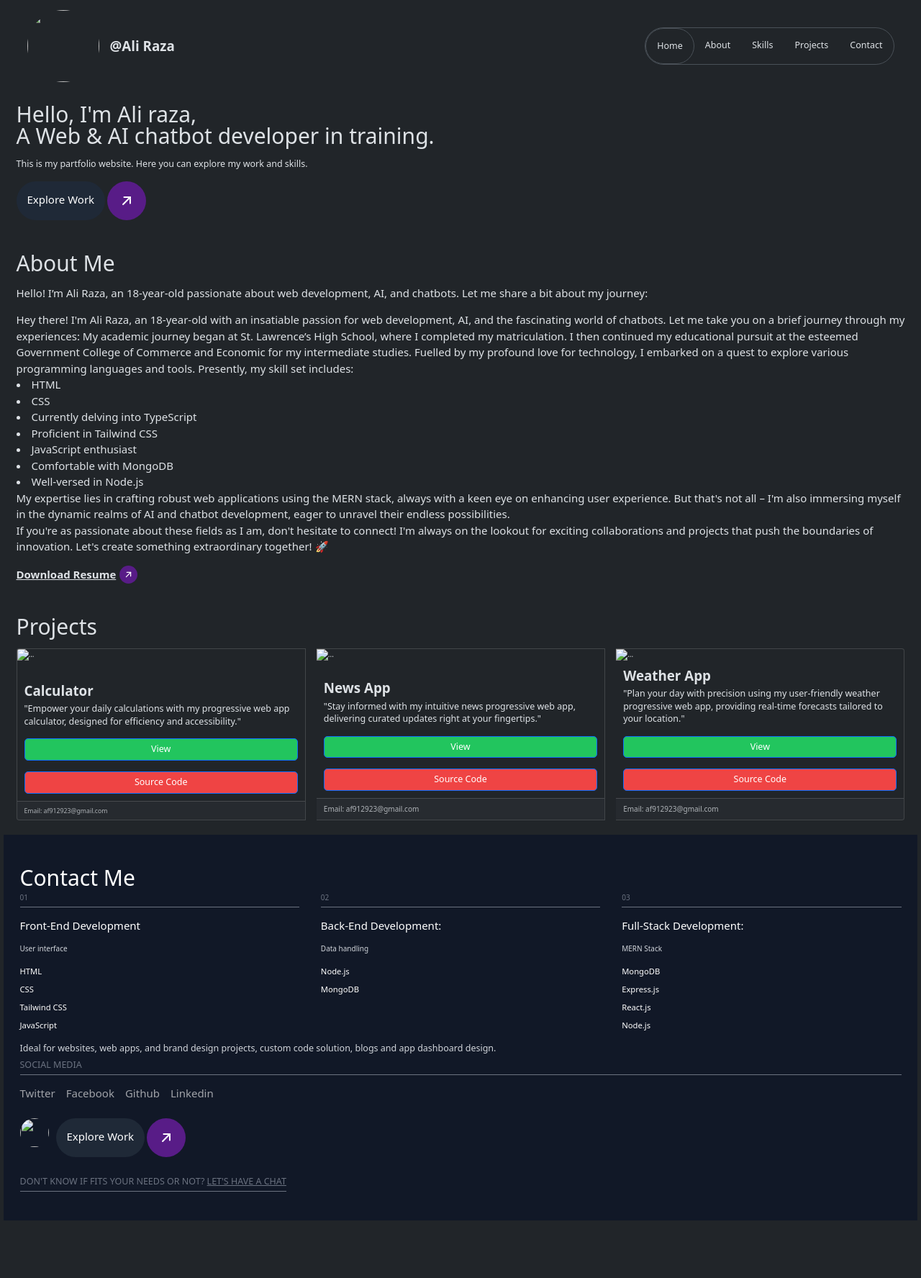
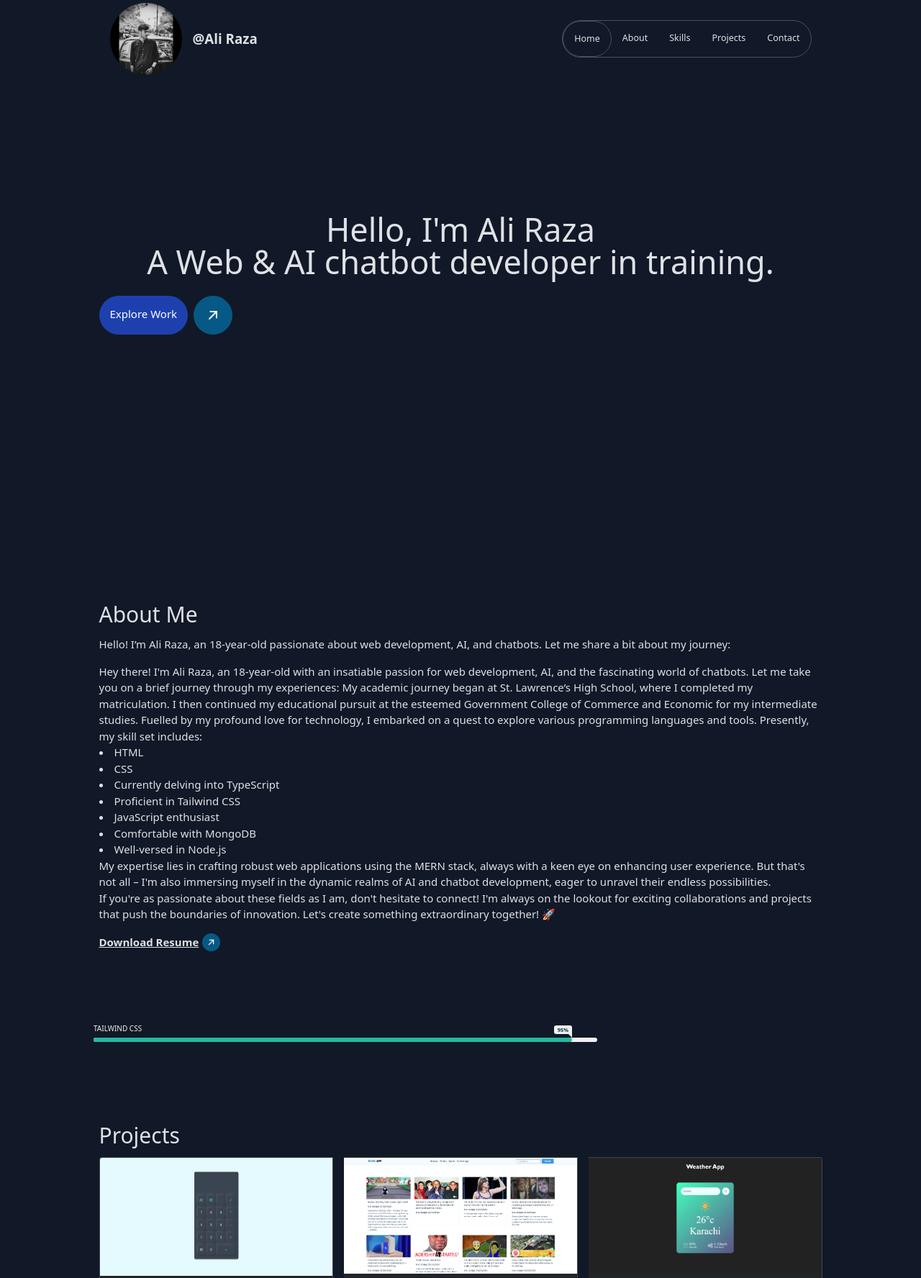
Before and after one commit to ALIRAZA4278/Portfolio, a plain HTML site: page index.html in a window 1280 px wide. Shown: the part 31-1807 px from the top of the page at 72% size. Before the commit the page ends 1732 px from the top, so only its background shows below. Drawn offline with nearby package versions, Linux system fonts and the light colour scheme.

Commit message:
Add files via upload

```diff
--- a/index.html
+++ b/index.html
@@ -2,47 +2,56 @@
 <html lang="en">
 
 <head>
-    <meta charset="UTF-8">
-    <meta name="viewport" content="width=device-width, initial-scale=1.0">
+    <meta charset="UTF-8" />
+    <meta name="viewport" content="width=device-width, initial-scale=1.0" />
     <title>Portfolio</title>
     <script src="https://cdn.tailwindcss.com"></script>
-    <link rel="stylesheet" href="https://maxcdn.bootstrapcdn.com/bootstrap/3.3.7/css/bootstrap.min.css">
+    <link rel="stylesheet" href="https://maxcdn.bootstrapcdn.com/bootstrap/3.3.7/css/bootstrap.min.css" />
     <link href="https://cdn.jsdelivr.net/npm/bootstrap@5.3.3/dist/css/bootstrap.min.css" rel="stylesheet"
-        integrity="sha384-QWTKZyjpPEjISv5WaRU9OFeRpok6YctnYmDr5pNlyT2bRjXh0JMhjY6hW+ALEwIH" crossorigin="anonymous">
+        integrity="sha384-QWTKZyjpPEjISv5WaRU9OFeRpok6YctnYmDr5pNlyT2bRjXh0JMhjY6hW+ALEwIH" crossorigin="anonymous" />
 
     <style>
         html {
             scroll-behavior: smooth;
         }
+
+        @keyframes animate {
+            100% {
+                transform: scaleX(1);
+            }
+        }
     </style>
 </head>
 
-<body class="p-4 " data-bs-theme="dark">
-
-    <!-- Nav bar  -->
-    <nav class="flex flex-col md:flex-row items-center gap-4 container mx-auto my-12">
-        <img class="w-20 h-20 md:w-40 h-40 rounded-full  " src="WhatsApp Image 2023-09-02 at 01.30.16.jpg" alt="">
-        <p class="text-3xl font-bold ">@Ali Raza</p>
+<body class="px-52 py-5 mt-0 bg-gray-900 space-y-40" data-bs-theme="dark">
+    <div class="h-[90vh]">
+        <!-- Top Section  -->
+        <nav class="flex flex-col md:flex-row items-center gap-4 container mx-auto mt-2 my-12">
+            <img class="w-20 h-20 md:w-40 h-40 rounded-full" src="Images/myPic.png" alt="" />
+            <p class="text-3xl font-bold">@Ali Raza</p>
             <ul class="flex border rounded-full md:ml-auto">
-            <li class="px-6 py-4 border rounded-full text-xl"><a href="#about">Home</a></li>
-            <li class="px-6 py-4 text-xl "><a href="#About">About</a></li>
-            <li class="px-6 py-4 text-xl "><a href="#skills">Skills</a></li>
+                <li class="px-6 py-4 border rounded-full text-xl">
+                    <a href="#about">Home</a>
+                </li>
+                <li class="px-6 py-4 text-xl"><a href="#About">About</a></li>
+                <li class="px-6 py-4 text-xl"><a href="#skills">Skills</a></li>
                 <li class="px-6 py-4 text-xl"><a href="#Projects">Projects</a></li>
                 <li class="px-6 py-4 text-xl"><a href="#solutions">Contact</a></li>
             </ul>
         </nav>
 
-    <!-- Header -->
-    <header class="container mx-auto my-12" id="#About">
-        <h2 class="text-5xl">Hello, I'm Ali raza, <br>A Web & AI chatbot developer in training.</h2>
-        <h4 class="text-xl my-6">This is my partfolio website. Here you can explore my work and skills.</h4>
+        <header class="container px-auto mx-auto mt-[24vh]" id="#About">
+            <h2 class="text-7xl text-center ">
+                Hello, I'm Ali Raza <br />
+                A Web & AI chatbot developer in training.
+            </h2>
 
-        <div class="flex gap-1">
-            <a class="bg-gray-800 text-white  p-4  text-2xl rounded-full hover:opacity-80" href="#Projects">Explore
+            <div class="flex mt-10 space-x-3 mx-auto">
+                <a class="bg-blue-800 text-white p-4 text-2xl rounded-full hover:opacity-80" href="#Projects">Explore
                     Work</a>
-            <a class="bg-purple-900 text-white p-4 rounded-full hover:opacity-80 group" href="#Projects">
-                <svg xmlns="http://www.w3.org/2000/svg" class="transition -rotate-45 group-hover:-rotate-0" width="24"
-                    height="24" viewBox="0 0 24 24" stroke-width="2" stroke="currentcolor" fill="none"
+                <a class="bg-sky-800 text-white p-4 rounded-full hover:opacity-80 group" href="#Projects">
+                    <svg xmlns="http://www.w3.org/2000/svg" class="transition -rotate-45 group-hover:-rotate-0"
+                        width="24" height="24" viewBox="0 0 24 24" stroke-width="2" stroke="currentcolor" fill="none"
                         stroke-linecap="round" stroke-linejoin="round">
                         <path stroke="none" d="M0 0h24v24H0z" fill="none"></path>
                         <path d="M5 12l14 0"></path>
@@ -52,40 +61,52 @@
                 </a>
             </div>
         </header>
+    </div>
 
     <!-- About section -->
+
     <section class="container mx-auto my-11" id="About">
         <!-- class="md:max-w-2xl lg:max-w-3xl xl:max-w-5xl ml-auto" PHLE ABOUT K DIV KI CLASS YA THI -->
         <div class="ml-auto">
             <h1 class="text-5xl leading-10q my-6">About Me</h1>
 
-            <h3 class="text-2xl leading-9 my-6">  Hello! I’m Ali Raza, an 18-year-old passionate about web development, AI, and chatbots. Let me share a bit about my journey:
-                <p class="mt-4">Hey there! I'm Ali Raza, an 18-year-old with an insatiable passion for web development, AI, and the
-                    fascinating world of chatbots. Let me take you on a brief journey through my experiences:
-
-                    My academic journey began at St. Lawrence’s High School, where I completed my matriculation. I then
-                    continued my educational pursuit at the esteemed Government College of Commerce and Economic for my
-                    intermediate studies.
-
-                    Fuelled by my profound love for technology, I embarked on a quest to explore various programming
-                    languages and tools. Presently, my skill set includes:
+            <h3 class="text-2xl leading-9 my-6">
+                Hello! I’m Ali Raza, an 18-year-old passionate about web development,
+                AI, and chatbots. Let me share a bit about my journey:
+                <p class="mt-4">
+                    Hey there! I'm Ali Raza, an 18-year-old with an insatiable passion
+                    for web development, AI, and the fascinating world of chatbots. Let
+                    me take you on a brief journey through my experiences: My academic
+                    journey began at St. Lawrence’s High School, where I completed my
+                    matriculation. I then continued my educational pursuit at the
+                    esteemed Government College of Commerce and Economic for my
+                    intermediate studies. Fuelled by my profound love for technology, I
+                    embarked on a quest to explore various programming languages and
+                    tools. Presently, my skill set includes:
                     <li class="list-style-type: disc">HTML</li>
                     <li class="list-style-type: disc">CSS</li>
-                    <li class="list-style-type: disc"> Currently delving into TypeScript</li>
-                    <li class="list-style-type: disc"> Proficient in Tailwind CSS</li>
+                    <li class="list-style-type: disc">
+                        Currently delving into TypeScript
+                    </li>
+                    <li class="list-style-type: disc">Proficient in Tailwind CSS</li>
                     <li class="list-style-type: disc">JavaScript enthusiast</li>
                     <li class="list-style-type: disc">Comfortable with MongoDB</li>
-                    <li class="list-style-type: disc"> Well-versed in Node.js</li>
-                    My expertise lies in crafting robust web applications using the MERN stack, always with a keen eye
-                    on enhancing user experience. But that's not all – I'm also immersing myself in the dynamic realms
-                    of AI and chatbot development, eager to unravel their endless possibilities.<br>
-                    If you're as passionate about these fields as I am, don't hesitate to connect! I'm always on the
-                    lookout for exciting collaborations and projects that push the boundaries of innovation. Let's
-                    create something extraordinary together! 🚀
+                    <li class="list-style-type: disc">Well-versed in Node.js</li>
+                    My expertise lies in crafting robust web applications using the MERN
+                    stack, always with a keen eye on enhancing user experience. But
+                    that's not all – I'm also immersing myself in the dynamic realms of
+                    AI and chatbot development, eager to unravel their endless
+                    possibilities.<br />
+                    If you're as passionate about these fields as I am, don't hesitate
+                    to connect! I'm always on the lookout for exciting collaborations
+                    and projects that push the boundaries of innovation. Let's create
+                    something extraordinary together! 🚀
+                </p>
             </h3>
-            <a class="flex gap-2 items-center font-semibold underline text-2xl" href="Resume.jpg" download="Resume">
+
+            <a class="flex gap-2 items-center font-semibold underline text-2xl" href="Images/Resume.jpg" download="Resume">
                 Download Resume
-                <span class="bg-purple-900 text-white p-2 rounded-full hover:opacity-80 group">
+                <span class="bg-sky-800 text-white p-2 rounded-full hover:opacity-80 group">
                     <svg xmlns="http://www.w3.org/2000/svg" class="transition -rotate-45 group-hover:-rotate-0"
                         width="15" height="15" viewBox="0 0 24 24" stroke-width="2" stroke="currentcolor" fill="none"
                         stroke-linecap="round" stroke-linejoin="round">
@@ -99,66 +120,97 @@
         </div>
     </section>
 
+    <!-- Skills section -->
 
-    <!-- skills section -->
-
-
+    <div class="mx-auto">
+        <div class="text-[#f0f0e6] mb-2">
+            <span class="text-base font-medium">TAILWIND CSS</span>
+        </div>
+        <div
+            class="w-[100%] relative h-2.5 w-[200px] min-[300px]:w-[250px] min-[400px]:w-[350px] sm:w-[500px] md:w-[600px] lg:w-[700px] bg-[#f0f0f0] origin-left animate-[animate_1s_cubic-bezier(1,0,0.5,1)_forwards] rounded-[10px] scale-x-0">
+            <span
+                class="w-[95%] after:content-[&quot;95%&quot;] absolute bg-[#25b79f] h-full origin-left animate-[animate_1s_1s_cubic-bezier(1,0,0.5,1)_forwards] rounded-[10px] scale-x-0 before:absolute before:content-[&quot;&quot;] before:h-0 before:w-0 before:border-r-0 before:border-t-[#f0f0f0] before:border-b-0 before:border-[7px] before:border-solid before:border-transparent before:right-0 before:-top-3 after:absolute after:text-[#07374a] after:text-xs after:font-bold after:bg-[#f0f0f0] after:px-2 after:py-px after:rounded-[3px] after:right-0 after:-top-7 c"></span>
+        </div>
+    </div>
 
     <!-- Projects section -->
+
     <section class="container mx-auto my-12" id="Projects">
         <h1 class="text-5xl leading-10q my-6">Projects</h1>
         <div class="card-group gap-4">
             <div class="card">
-                <img src="Calculator.PNG" class="card-img-top h-50" alt="..."
-                    class="img-fluid w-40 h-16 rounded d-block mb-4 ">
+                <img src="Images/Project-1.png" class="card-img-top h-50" alt="..."
+                    class="img-fluid w-40 h-16 rounded d-block mb-4" />
                 <div class="card-body">
                     <h5 class="card-title text-3xl font-bold">Calculator</h5>
                     <p class="card-text text-xl">
-                        "Empower your daily calculations with my progressive web app calculator, designed for efficiency
-                        and accessibility."</p>
-                    <a href="https://calculator-bice-alpha.vercel.app/"><button class="btn btn-primary btn-lg btn-block mt-4 bg-green-500">View</button></a>
-                    <a href="https://github.com/ALIRAZA4278/Calculator"><button class="btn btn-primary btn-lg btn-block mt-4 bg-red-500">Source
-                            Code</button></a>
+                        "Empower your daily calculations with my progressive web app
+                        calculator, designed for efficiency and accessibility."
+                    </p>
+                    <a href="https://calculator-bice-alpha.vercel.app/"><button
+                            class="btn btn-primary btn-lg duration-[400ms] btn-block mt-4 bg-blue-800 border-2 border-gray-900 hover:bg-gray-900 hover:border-gray-900">
+                            View
+                        </button></a>
+                    <a href="https://github.com/ALIRAZA4278/Calculator"><button
+                            class="btn btn-primary btn-lg duration-[400ms] btn-block mt-4 bg-gray-900">
+                            Source Code
+                        </button></a>
                 </div>
                 <div class="card-footer">
-                    <small class="text-body-secondary text-sm">Email: af912923@gmail.com </small>
+                    <small class="text-body-secondary text-sm">Email: af912923@gmail.com
+                    </small>
                 </div>
             </div>
             <div class="card">
-                <img src="news app.PNG" class="card-img-top h-50" alt="...">
+                <img src="Images/Project-2.png" class="card-img-top h-50" alt="..." />
                 <div class="card-body">
                     <h5 class="card-title text-3xl font-bold">News App</h5>
                     <p class="card-text text-xl">
-                        "Stay informed with my intuitive news progressive web app, delivering curated updates right at
-                        your fingertips."
+                        "Stay informed with my intuitive news progressive web app,
+                        delivering curated updates right at your fingertips."
                     </p>
-                    <a href="https://weather-app-sigma-mocha-92.vercel.app/"><button class="btn btn-primary btn-lg btn-block mt-4 bg-green-500">View</button></a>
-                    <a href="https://github.com/ALIRAZA4278/News-App"><button class="btn btn-primary btn-lg btn-block mt-4 bg-red-500">Source
-                            Code</button></a>
-
+                    <a href="https://weather-app-sigma-mocha-92.vercel.app/"><button
+                            class="btn btn-primary btn-lg duration-[400ms] btn-block mt-4 bg-blue-800 border-2 border-gray-900 hover:bg-gray-900 hover:border-gray-900">
+                            View
+                        </button></a>
+                    <a href="https://github.com/ALIRAZA4278/News-App"><button
+                            class="btn btn-primary btn-lg duration-[400ms] btn-block mt-4 bg-gray-900">
+                            Source Code
+                        </button></a>
                 </div>
                 <div class="card-footer text-xl">
-                    <small class="text-body-secondary">Email: af912923@gmail.com </small>
+                    <small class="text-body-secondary">Email: af912923@gmail.com
+                    </small>
                 </div>
             </div>
             <div class="card">
-                <img src="Weather app.PNG" class="card-img-top h-50" alt="..."  >
+                <img src="Images/Project-3.png" class="card-img-top h-50" alt="..." />
                 <div class="card-body">
-                    <h5 class="card-title text-3xl font-bold" >Weather App</h5>
-                    <p class="card-text text-xl">"Plan your day with precision using my user-friendly weather progressive web app, providing real-time forecasts tailored to your location."</p>
-                    <a href="https://weather-app-sigma-mocha-92.vercel.app/"><button class="btn btn-primary btn-lg btn-block mt-4 bg-green-500">View</button></a>
-                    <a href="https://github.com/ALIRAZA4278/Weather-app"><button class="btn btn-primary btn-lg btn-block mt-4 bg-red-500">Source
-                            Code</button></a>
+                    <h5 class="card-title text-3xl font-bold">Weather App</h5>
+                    <p class="card-text text-xl">
+                        "Plan your day with precision using my user-friendly weather
+                        progressive web app, providing real-time forecasts tailored to
+                        your location."
+                    </p>
+                    <a href="https://weather-app-sigma-mocha-92.vercel.app/"><button
+                            class="btn btn-primary btn-lg duration-[400ms] btn-block mt-4 bg-blue-800 border-2 border-gray-900 hover:bg-gray-900 hover:border-gray-900">
+                            View
+                        </button></a>
+                    <a href="https://github.com/ALIRAZA4278/Weather-app"><button
+                            class="btn btn-primary btn-lg duration-[400ms] btn-block mt-4 bg-gray-900">
+                            Source Code
+                        </button></a>
                 </div>
                 <div class="card-footer text-xl">
-                    <small class="text-body-secondary">Email: af912923@gmail.com </small>
+                    <small class="text-body-secondary">Email: af912923@gmail.com
+                    </small>
                 </div>
             </div>
         </div>
     </section>
 
+    <!-- Contact section -->
 
-    <!-- contact section -->
     <footer class="bg-gray-900 text-white py-12 p-4 -m-4" id="Contact">
         <section class="container mx-auto my-12">
             <h2 class="text-5xl">Contact Me</h2>
@@ -167,10 +219,8 @@
                 <div>
                     <p class="text-gray-500 border-b border-gray-500 py-2">01</p>
                     <h3 class="text-2xl my-6">Front-End Development</h3>
-                    <p class="text-gray-300">
-                        User interface
-                    </p>
-                    <ul class="my-6 space-y-3  text-lg ">
+                    <p class="text-gray-300">User interface</p>
+                    <ul class="my-6 space-y-3 text-lg">
                         <li><a href="#">HTML</a></li>
                         <li><a href="#">CSS</a></li>
                         <li><a href="#"> Tailwind CSS</a></li>
@@ -180,9 +230,8 @@
                 <div>
                     <p class="text-gray-500 border-b border-gray-500 py-2">02</p>
                     <h3 class="text-2xl my-6">Back-End Development:</h3>
-                    <p class="text-gray-300">Data handling
-                    </p>
-                    <ul class="my-6 space-y-3  text-lg ">
+                    <p class="text-gray-300">Data handling</p>
+                    <ul class="my-6 space-y-3 text-lg">
                         <li><a href="#"> Node.js</a></li>
                         <li><a href="#">MongoDB</a></li>
                     </ul>
@@ -190,9 +239,8 @@
                 <div>
                     <p class="text-gray-500 border-b border-gray-500 py-2">03</p>
                     <h3 class="text-2xl my-6">Full-Stack Development:</h3>
-                    <p class="text-gray-300">MERN Stack
-                    </p>
-                    <ul class="my-6 space-y-3  text-lg ">
+                    <p class="text-gray-300">MERN Stack</p>
+                    <ul class="my-6 space-y-3 text-lg">
                         <li><a href="#">MongoDB</a></li>
                         <li><a href="#"> Express.js</a></li>
                         <li><a href="#">React.js</a></li>
@@ -200,28 +248,36 @@
                     </ul>
                 </div>
             </div>
-            <small class="text-gray-300 text-xl ">Ideal for websites, web apps, and brand design projects, custom code
-                solution, blogs and app
-                dashboard design.</small>
+            <small class="text-gray-300 text-xl">Ideal for websites, web apps, and brand design projects, custom code
+                solution, blogs and app dashboard design.</small>
 
-            <p class="text-gray-500 border-b border-gray-500 py-2 uppercase mt-15 mb-4 text-xl " id="evelopment">Social
-                Media</p>
+            <p class="text-gray-500 border-b border-gray-500 py-2 uppercase mt-15 mb-4 text-xl" id="evelopment">
+                Social Media
+            </p>
             <ul class="flex gap-4">
-                <li><a href="https://twitter.com/AliFaro45370063"
-                        class="hover:opacity-80 transition opacity-60 text-2xl">Twitter</a></li>
-                <li><a href="https://www.facebook.com/ali.farooq.1447342"
-                        class="hover:opacity-80 transition opacity-60 text-2xl">Facebook</a></li>
-                <li><a href="https://github.com/ALiraza4278"
-                        class="hover:opacity-80 transition opacity-60 text-2xl">Github</a></li>
-                <li><a href="https://www.linkedin.com/in/ali-farooq-4a5762282/"
-                        class="hover:opacity-80 transition opacity-60 text-2xl">Linkedin</a></li>
+                <li>
+                    <a href="https://twitter.com/AliFaro45370063"
+                        class="hover:opacity-80 transition opacity-60 text-2xl">Twitter</a>
+                </li>
+                <li>
+                    <a href="https://www.facebook.com/ali.farooq.1447342"
+                        class="hover:opacity-80 transition opacity-60 text-2xl">Facebook</a>
+                </li>
+                <li>
+                    <a href="https://github.com/ALiraza4278"
+                        class="hover:opacity-80 transition opacity-60 text-2xl">Github</a>
+                </li>
+                <li>
+                    <a href="https://www.linkedin.com/in/ali-farooq-4a5762282/"
+                        class="hover:opacity-80 transition opacity-60 text-2xl">Linkedin</a>
+                </li>
             </ul>
             <div class="flex gap-1 my-10">
-                <img class="w-16 h-16 rounded-full mr-3" src="WhatsApp Image 2023-09-02 at 01.30.16.jpg" alt="">
+                <img class="w-16 h-16 rounded-full mr-3" src="Images/myPic.png" alt="" />
 
-                <a class="bg-gray-800 text-white  p-4  text-2xl rounded-full hover:opacity-80" href="#Projects">Explore
+                <a class="bg-blue-800 text-white p-4 text-2xl rounded-full hover:opacity-80" href="#Projects">Explore
                     Work</a>
-                <a class="bg-purple-900 text-white p-4 rounded-full hover:opacity-80 group" href="#">
+                <a class="bg-sky-800 text-white p-4 rounded-full hover:opacity-80 group" href="#">
                     <svg xmlns="http://www.w3.org/2000/svg" class="transition -rotate-45 group-hover:-rotate-0"
                         width="24" height="24" viewBox="0 0 24 24" stroke-width="2" stroke="currentcolor" fill="none"
                         stroke-linecap="round" stroke-linejoin="round">
@@ -234,11 +290,11 @@
             </div>
             <div>
                 <small class="text-gray-500 border-b border-gray-500 py-2 uppercase mt-15 mb-4 text-xl">Don't Know if
-                    fits your needs or not? <a class="underline"
-                        href="https://www.linkedin.com/messaging/thread/new/">Let's have a chat</a></small>
+                    fits your needs or not?
+                    <a class="underline" href="https://www.linkedin.com/messaging/thread/new/">Let's have a
+                        chat</a></small>
             </div>
         </section>
-
     </footer>
 </body>
 
```
Also changed, not shown: Images/Project-1.png (added), Images/Project-2.png (added), Images/Project-3.png (added), Images/Resume.jpg (added), Images/myPic.png (added). Lines whose indentation alone changed are shown as unchanged.
